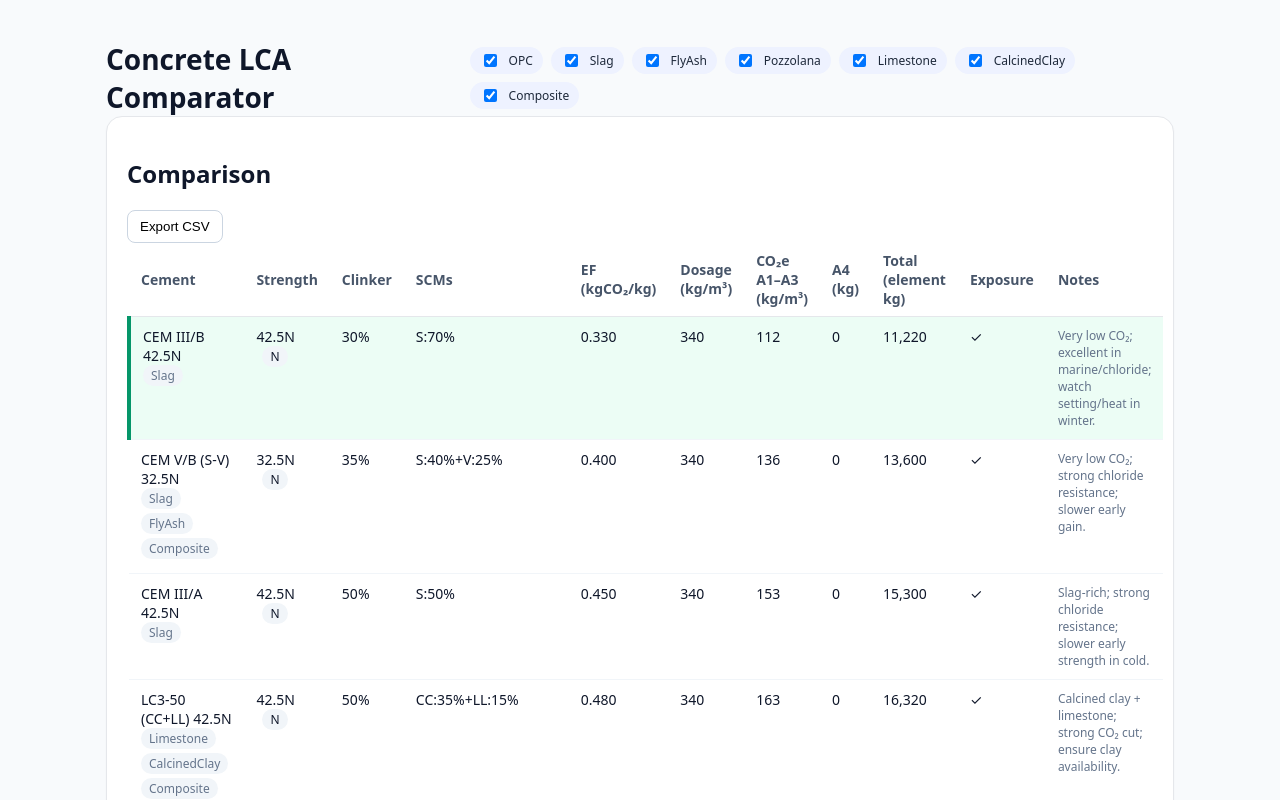
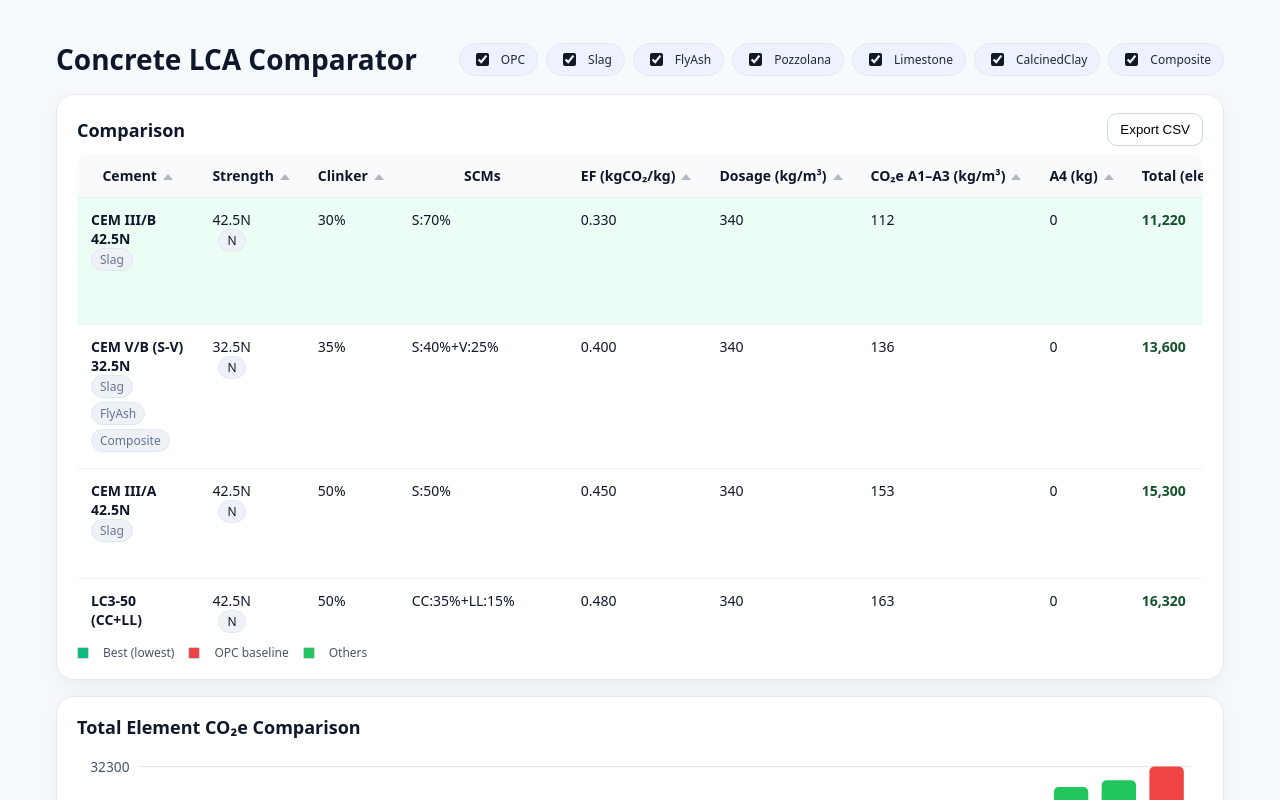
Before and after one commit to MarioSorgente/cement-lca, a Next.js app: page / in a window 1280 px wide. Shown: the top 800 px of the page. Built offline with nearby package versions, Linux system fonts and the light colour scheme.

Commit message:
Update globals.css

```diff
--- a/styles/globals.css
+++ b/styles/globals.css
@@ -1,39 +1,53 @@
 :root { color-scheme: light; font-family: ui-sans-serif, system-ui, -apple-system, Segoe UI, Roboto, Arial, sans-serif; }
 * { box-sizing: border-box; }
-body { margin: 0; background: #f8fafc; color: #0f172a; }
-.container { max-width: 1100px; margin: 40px auto; padding: 0 16px; }
-.header { display: flex; align-items: center; justify-content: space-between; gap: 12px; }
+body { margin: 0; background: #f7fafc; color: #0f172a; }
+.container { max-width: 1200px; margin: 40px auto; padding: 0 16px; }
+.header { display: flex; align-items: center; justify-content: space-between; gap: 12px; margin-bottom: 16px; }
 .h1 { font-size: 28px; font-weight: 800; margin: 0; }
 .filters { display: flex; flex-wrap: wrap; gap: 8px; }
-.badge { display: inline-flex; align-items: center; gap: 6px; background: #eef2ff; color: #1e293b; padding: 4px 10px; border-radius: 999px; font-size: 12px; }
-.card { background: #fff; border: 1px solid #e5e7eb; border-radius: 16px; padding: 20px; box-shadow: 0 1px 2px rgba(16,24,40,0.04); }
+
+.badge { display: inline-flex; align-items: center; gap: 6px; background: #eef2ff; color: #1e293b; padding: 6px 12px; border-radius: 999px; font-size: 12px; border: 1px solid #e2e8f0; }
+.badge input { accent-color: #111827; }
+
+.card { background: #fff; border: 1px solid #e6eaf0; border-radius: 18px; padding: 18px 20px; box-shadow: 0 8px 24px rgba(16,24,40,0.05); margin-bottom: 16px; }
+.card-head { display: flex; justify-content: space-between; align-items: center; margin-bottom: 8px; }
+.card-head h2 { font-size: 18px; font-weight: 700; margin: 0; }
+
 .grid { display: grid; gap: 16px; }
 @media (min-width: 900px){ .grid-2 { grid-template-columns: 1fr 1fr; } }
+
 .label { display: block; font-size: 14px; color: #334155; margin-bottom: 6px; }
-.input, .select { width: 100%; padding: 8px 10px; border: 1px solid #cbd5e1; border-radius: 8px; background: #fff; }
+.input, .select { width: 100%; padding: 10px 12px; border: 1px solid #cbd5e1; border-radius: 10px; background: #fff; }
 .input:focus, .select:focus { outline: 2px solid #111827; border-color: #111827; }
 .small { font-size: 12px; color: #64748b; }
-.button { display: inline-flex; align-items: center; justify-content: center; padding: 8px 12px; border: 1px solid #cbd5e1; border-radius: 8px; background: #fff; cursor: pointer; }
+.button { display: inline-flex; align-items: center; justify-content: center; padding: 8px 12px; border: 1px solid #cbd5e1; border-radius: 10px; background: #fff; cursor: pointer; }
 .button:hover { background: #f1f5f9; }
 
-.table { width: 100%; border-collapse: collapse; font-size: 14px; }
-.table th { text-align: left; padding: 8px 12px; color: #475569; border-bottom: 1px solid #e5e7eb; }
-.table td { padding: 10px 12px; border-bottom: 1px solid #f1f5f9; vertical-align: top; }
-.tag { display: inline-flex; padding: 2px 8px; background: #f1f5f9; border-radius: 999px; font-size: 12px; margin-right: 4px; margin-bottom: 4px; }
+.table-wrap { overflow: auto; max-height: 60vh; border-radius: 12px; }
+.table { width: 100%; border-collapse: separate; border-spacing: 0; font-size: 14px; }
+.table thead th { position: sticky; top: 0; background: #f8fafc; z-index: 1; }
+.table th, .table td { padding: 12px 14px; border-bottom: 1px solid #edf2f7; vertical-align: top; }
+.table tbody tr:hover { background: #f9fafb; }
+.cell-title { font-weight: 700; }
+.cell-strong { font-weight: 700; color: #14532d; }
+
+.th-sort { user-select: none; cursor: pointer; white-space: nowrap; }
+.sort-caret { display:inline-block; width:0; height:0; border-left:5px solid transparent; border-right:5px solid transparent; margin-left:6px; opacity:0.4; transform: translateY(-1px) rotate(180deg); border-top:6px solid #475569; }
+.sort-caret.asc { transform: translateY(2px) rotate(0); opacity:1; }
+.sort-caret.desc { transform: translateY(-1px) rotate(180deg); opacity:1; }
+
+.tag { display: inline-flex; padding: 2px 8px; background: #eef2f7; border: 1px solid #e2e8f0; border-radius: 999px; font-size: 12px; margin-right: 4px; margin-bottom: 4px; }
 .dimmed { opacity: 0.6; }
 
 /* Row highlights */
 .row-best { background: #ecfdf5; border-left: 4px solid #059669; }
 .row-baseline { background: #fef2f2; border-left: 4px solid #dc2626; }
 
-/* Legend swatches for chart/table */
+/* Legend for chart/table */
+.legend { display:flex; gap:14px; align-items:center; margin-top:10px; font-size:12px; color:#475569; }
 .legend-swatch { width: 12px; height: 12px; border-radius: 2px; display: inline-block; border: 1px solid #cbd5e1; }
 .legend-swatch.best { background: #10b981; }
 .legend-swatch.baseline { background: #ef4444; }
 .legend-swatch.other { background: #22c55e; }
 
-/* Simple bars used elsewhere (kept for compatibility) */
-.bar-bg { width: 100%; height: 8px; background: #e2e8f0; border-radius: 6px; }
-.bar-fill { height: 8px; background: #0f172a; border-radius: 6px; }
-
 .footer { font-size: 12px; color: #64748b; padding-top: 16px; }
```
